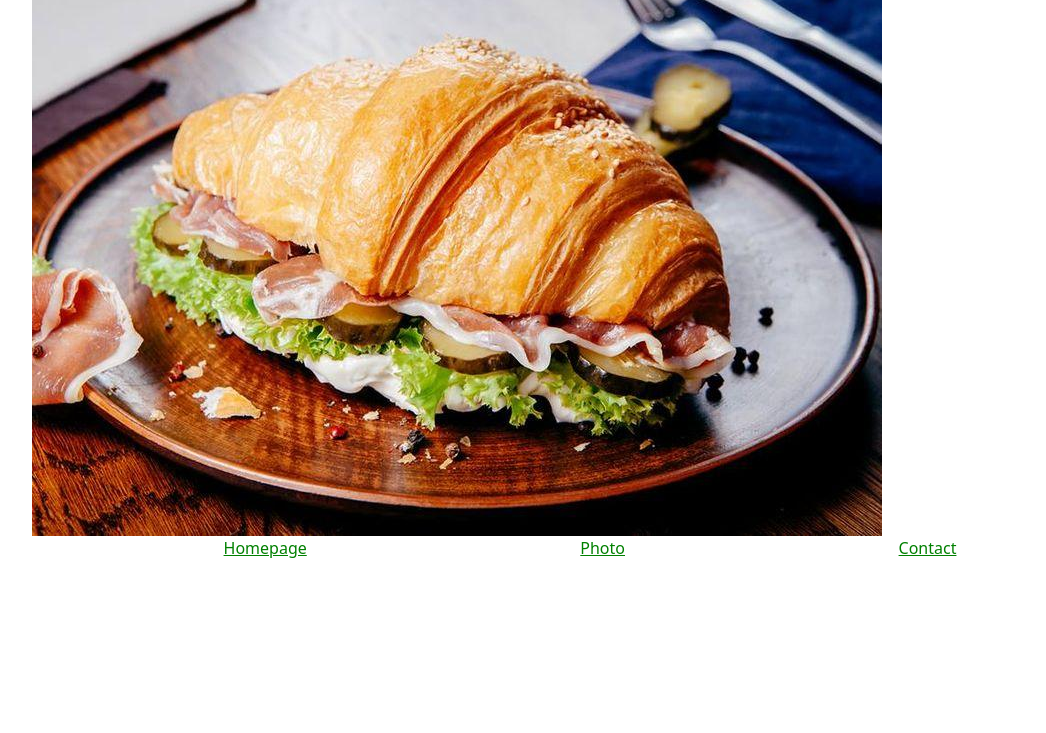
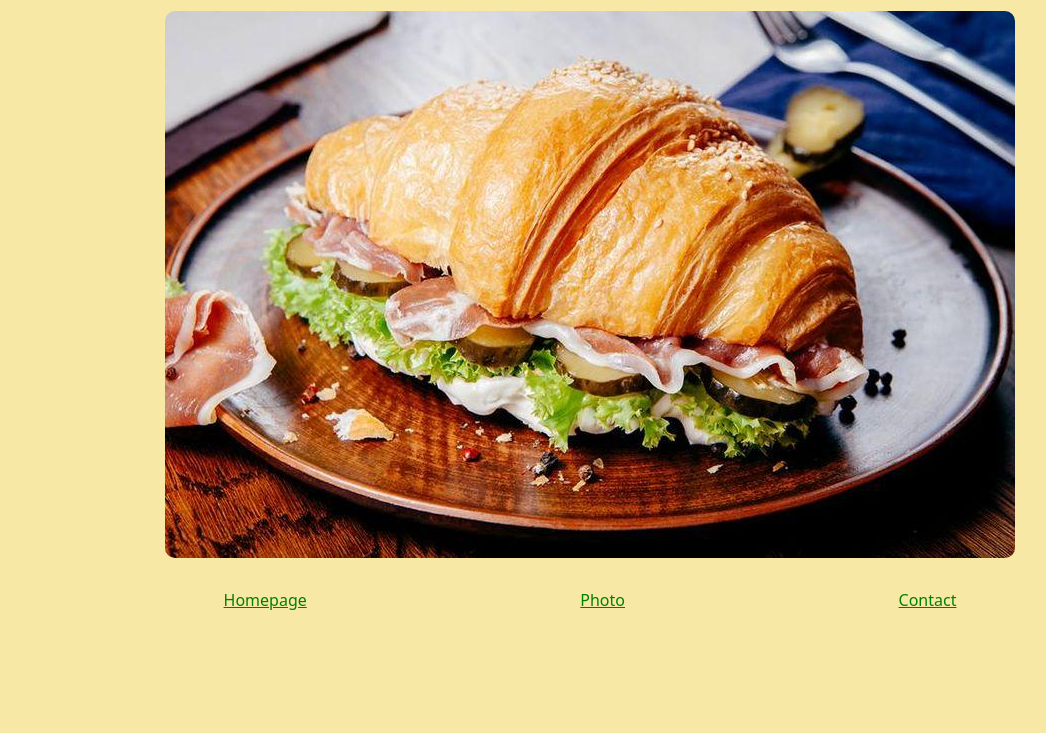
Before and after one commit to SkochkoT/Croissant, a plain HTML site: page photo.html in a window 1280 px wide. Shown: the part 67-800 px from the top of the page, without its empty margins (50-1096 px from the left). Drawn offline with nearby package versions, Linux system fonts and the light colour scheme.

Commit message:
Add some CSS

```diff
--- a/photo.html
+++ b/photo.html
@@ -16,7 +16,7 @@
   <body>
     <div class="container">
       <h1>🥐 An example of croissant serve</h1>
-      <img src="images/croissant.jpeg" alt="" class="img-fluid border-round" />
+      <img src="images/croissant.jpeg" alt="" class="croissant-photo" />
     </div>
     <div class="footer">
       <a href="index.html">Homepage</a>
--- a/src/styles.css
+++ b/src/styles.css
@@ -1,8 +1,18 @@
+body {
+  background-color: #f8e8a6;
+}
+
 h1,
 p {
   text-align: center;
 }
 
+.croissant-photo {
+  max-width: 100%;
+  border-radius: 10px;
+  display: block;
+  margin: 30px auto;
+}
 .footer {
   display: flex;
   justify-content: space-evenly;
```
